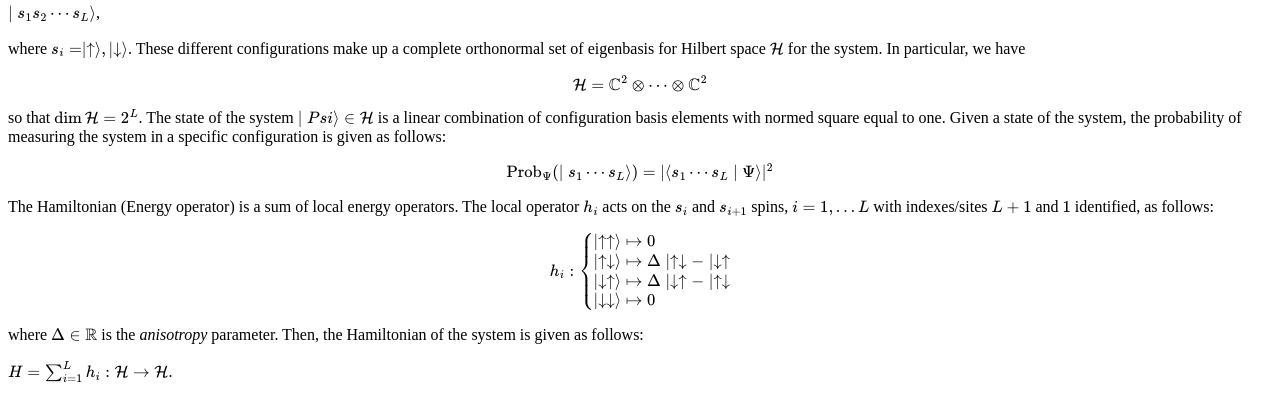
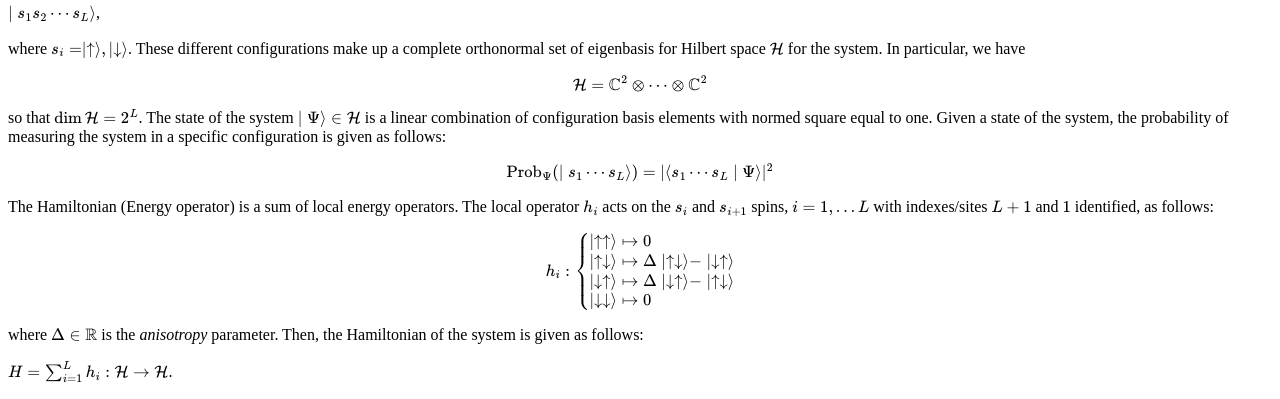
Before and after one commit to asaenz16/URSA23, a Jekyll site: the page built from index.md, in a window 1280 px wide. Shown: the part 288-687 px from the top of the page. Built offline with Jekyll 4.4.1, drawn with Linux system fonts in a browser that asks for light colours; formulas are drawn with MathJax 3.

Commit message:
Update index.md

```diff
--- a/index.md
+++ b/index.md
@@ -18,7 +18,7 @@ where $$s_i =\mid \uparrow\rangle, \mid \downarrow\rangle$$. These different con
 
 $$\mathcal{H} = \mathbb{C}^2 \otimes \cdots \otimes \mathbb{C}^2$$
 
-so that $$\dim \mathcal{H} = 2^L$$. The state of the system $$\mid Psi\rangle \in \mathcal{H}$$ is a linear combination of configuration basis elements with normed square equal to one. Given a state of the system, the probability of measuring the system in a specific configuration is given as follows:
+so that $$\dim \mathcal{H} = 2^L$$. The state of the system $$\mid \Psi\rangle \in \mathcal{H}$$ is a linear combination of configuration basis elements with normed square equal to one. Given a state of the system, the probability of measuring the system in a specific configuration is given as follows:
 
 $$
 \mathrm{Prob}_{\Psi}(\mid s_1 \cdots s_L\rangle) = \vert\langle s_1 \cdots s_L \mid \Psi\rangle \vert^2
@@ -29,8 +29,8 @@ and $$1$$ identified, as follows:
 
 $$
 h_i :\begin{cases} \mid \uparrow \uparrow \rangle \mapsto 0 \\
-\mid \uparrow \downarrow \rangle \mapsto \Delta \mid \uparrow \downarrow - \mid \downarrow \uparrow\\
-\mid \downarrow \uparrow \rangle \mapsto \Delta \mid \downarrow \uparrow - \mid \uparrow \downarrow\\
+\mid \uparrow \downarrow \rangle \mapsto \Delta \mid \uparrow \downarrow \rangle - \mid \downarrow \uparrow\rangle\\
+\mid \downarrow \uparrow \rangle \mapsto \Delta \mid \downarrow \uparrow\rangle - \mid \uparrow \downarrow\rangle\\
 \mid \downarrow \downarrow \rangle \mapsto 0 \end{cases}
 $$
 
```
